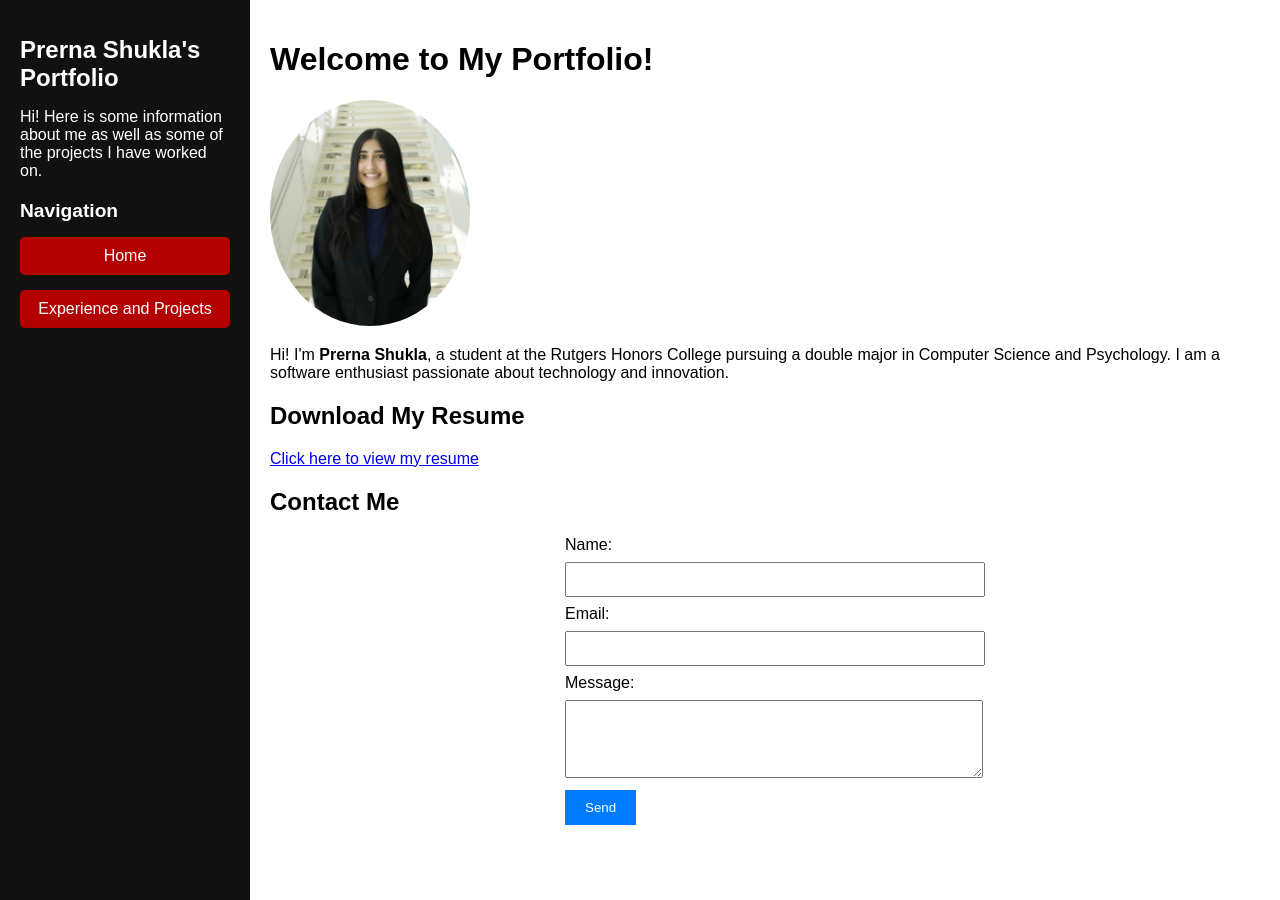
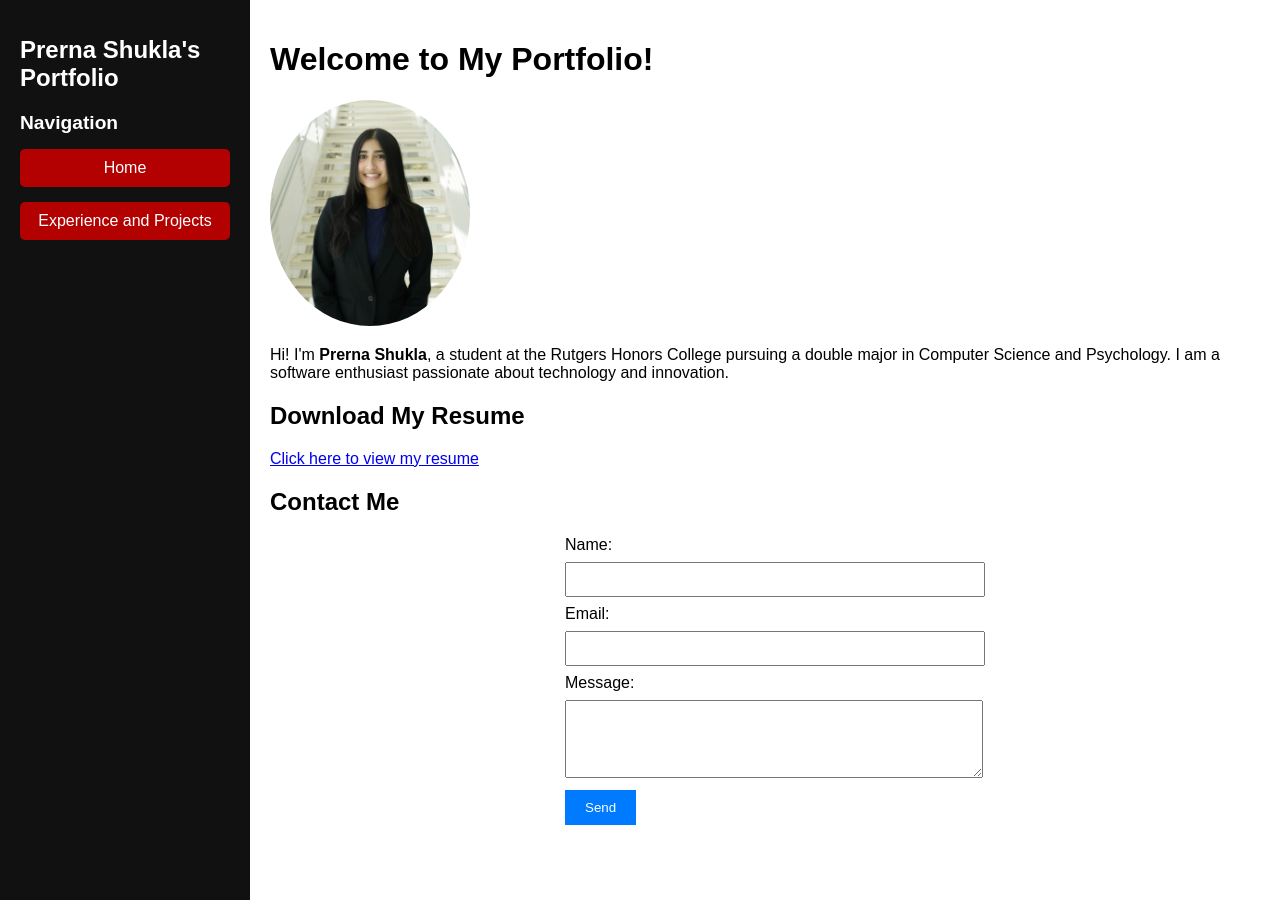
Before and after one commit to prernashuklaa/prernashuklaa.github.io, a Jekyll site: the page built from index.html, in a window 1280 px wide. Built offline with Jekyll 4.4.1, drawn with Linux system fonts in a browser that asks for light colours.

Commit message:
Update _config.yml

```diff
--- a/_config.yml
+++ b/_config.yml
@@ -1,3 +1,2 @@
 theme: jekyll-theme-dinky
 title: Prerna Shukla's Portfolio
-description: Hi! Here is some information about me as well as some of the projects I have worked on.
```
